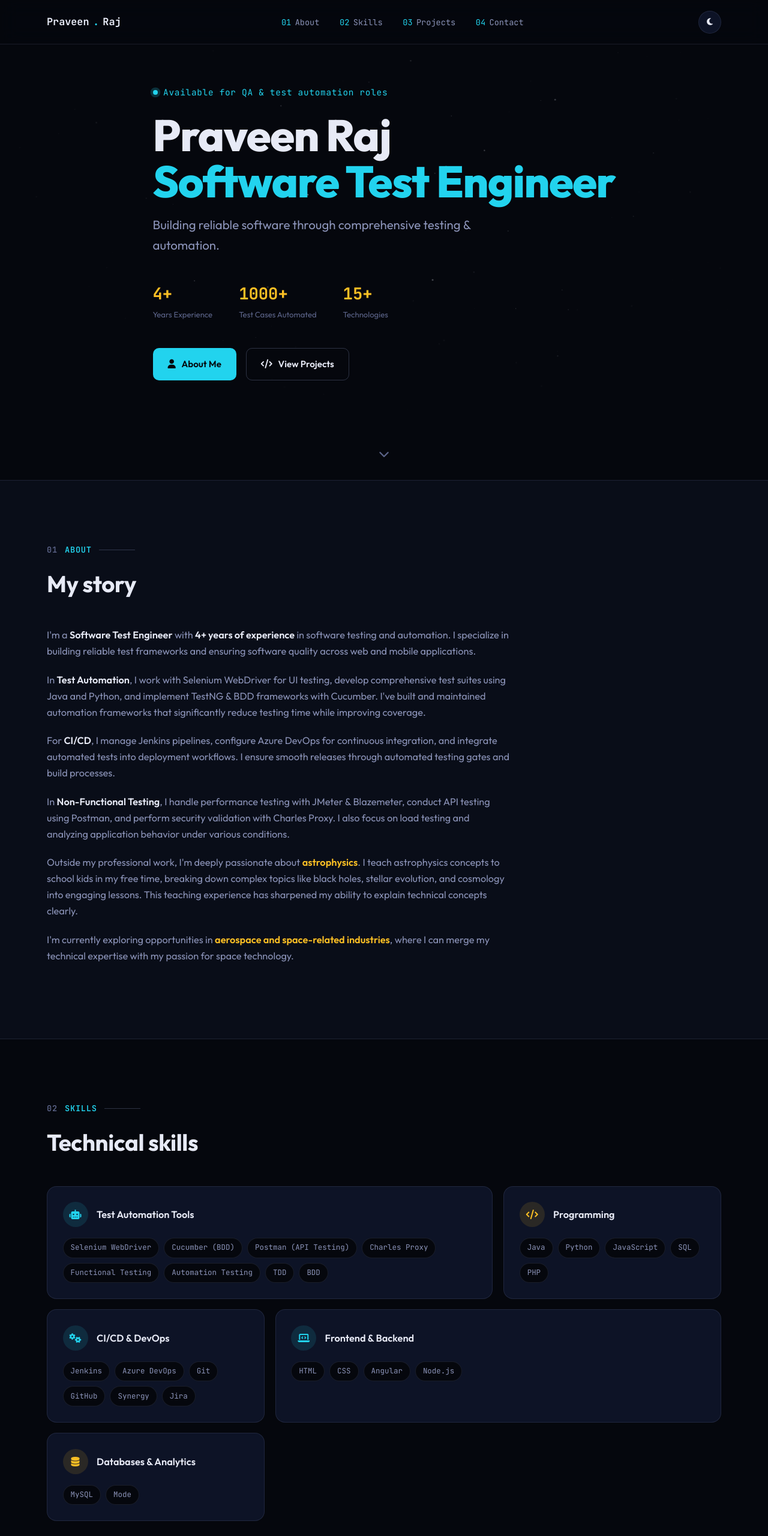
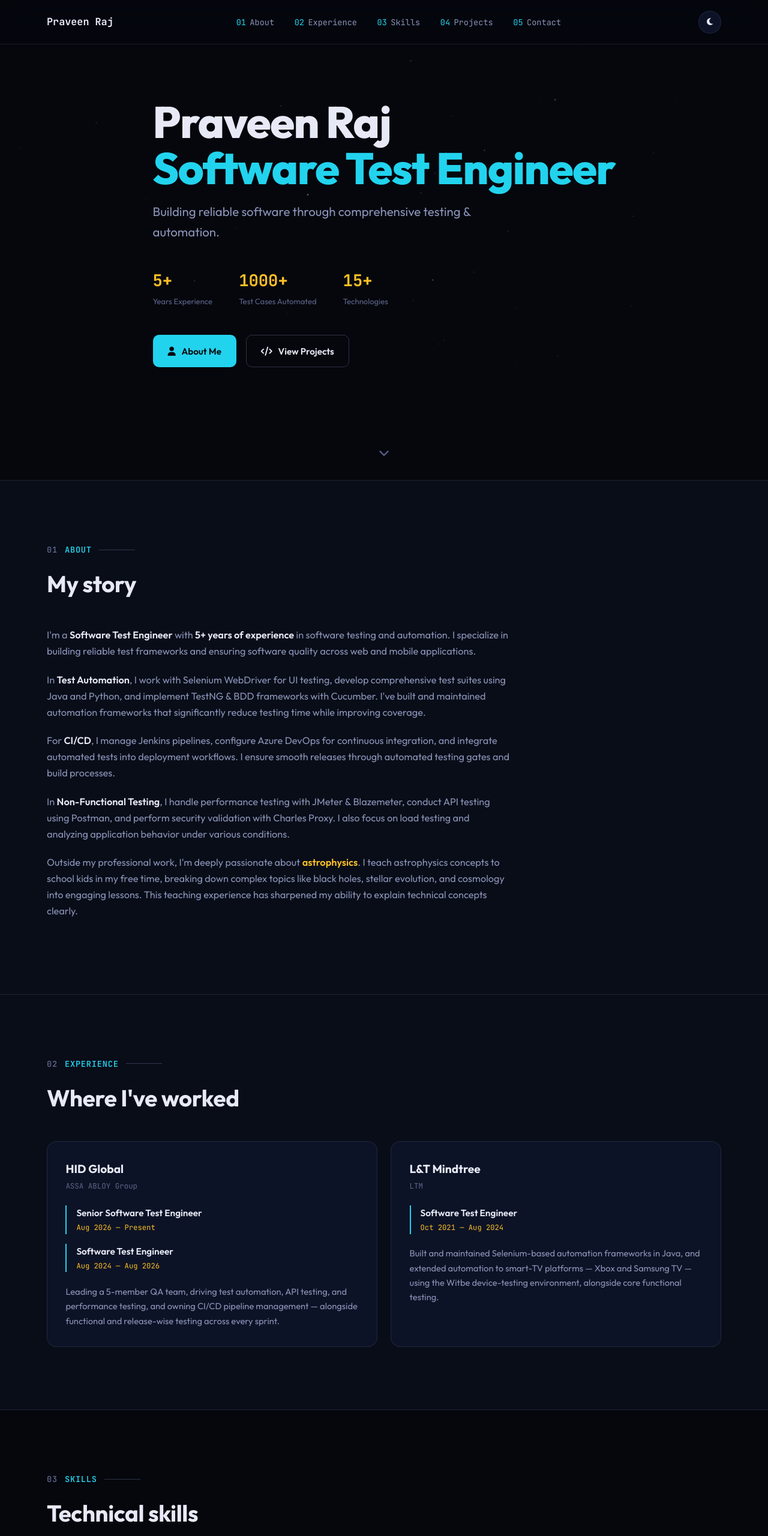
Before and after one commit to PraveenRaj76/PraveenRaj762000.github.io, a plain HTML site: page index.html in a window 1280 px wide. Shown: the top 2560 px of the page at 60% size. Drawn offline with Linux system fonts and the light colour scheme.

Commit message:
Content update: experience section, skills reorg, trimmed copy
- Add a Company Experience section (HID Global / ASSA ABLOY Group,
  L&T Mindtree) between About and Skills, with nav/eyebrow renumbered
  accordingly (01-05).
- Restructure Technical Skills into Automation, API Testing, Performance
  Testing, CI/CD & DevOps (trimmed to Azure DevOps + Jenkins only),
  Tools & Tracking, Programming & Data, and Frontend & Backend - adds
  Playwright, TypeScript, and RestAssured.
- Bump years of experience from 4+ to 5+ (hero stat and About text).
- Remove the hero "Available for QA..." kicker line, the aerospace/space
  industries sentences from About and Contact, and the logo's dot
  separator, per direct request.
- Drop the now-unused hero-kicker CSS.

Co-Authored-By: Claude Sonnet 5 <noreply@anthropic.com>

```diff
--- a/index.html
+++ b/index.html
@@ -160,20 +160,6 @@
 
   .hero-content { position: relative; z-index: 2; }
 
-  .hero-kicker {
-    font-family: var(--mono); font-size: 0.9rem; color: var(--accent);
-    letter-spacing: 0.05em; margin-bottom: 1.25rem; display: flex; align-items: center; gap: 0.6rem;
-  }
-  .hero-kicker .pulse {
-    width: 8px; height: 8px; border-radius: 50%; background: var(--accent);
-    box-shadow: 0 0 0 0 rgba(34,211,238,0.5); animation: pulse 2s infinite;
-  }
-  @keyframes pulse {
-    0% { box-shadow: 0 0 0 0 rgba(34,211,238,0.45); }
-    70% { box-shadow: 0 0 0 8px rgba(34,211,238,0); }
-    100% { box-shadow: 0 0 0 0 rgba(34,211,238,0); }
-  }
-
   .hero h1 {
     font-size: clamp(2.6rem, 6.5vw, 4.6rem);
     font-weight: 800; letter-spacing: -0.02em; line-height: 1.05;
@@ -224,6 +210,23 @@
   .about-story p { color: var(--text-dim); margin-bottom: 1.3rem; font-size: 1.02rem; }
   .about-story .highlight { color: var(--text); font-weight: 600; }
   .about-story .highlight.tag-space { color: var(--accent-2); }
+
+  /* ---------- Experience ---------- */
+  .experience { background: var(--bg-alt); border-bottom: 1px solid var(--border); }
+  .experience-grid { display: grid; grid-template-columns: repeat(2, 1fr); gap: 1.4rem; }
+  .experience-card {
+    background: var(--surface); border: 1px solid var(--border); border-radius: var(--radius-lg);
+    padding: 1.9rem; transition: border-color 0.25s ease, transform 0.25s ease;
+  }
+  .experience-card:hover { border-color: var(--border-strong); transform: translateY(-3px); }
+  .company-header { margin-bottom: 1.3rem; }
+  .company-name { font-size: 1.2rem; font-weight: 700; }
+  .company-group { font-family: var(--mono); font-size: 0.78rem; color: var(--text-faint); margin-top: 0.15rem; }
+  .role-list { display: flex; flex-direction: column; gap: 1rem; margin-bottom: 1.3rem; }
+  .role-item { border-left: 2px solid var(--accent); padding-left: 1rem; }
+  .role-title { font-weight: 600; font-size: 0.96rem; }
+  .role-dates { font-family: var(--mono); font-size: 0.76rem; color: var(--accent-2); margin-top: 0.15rem; }
+  .experience-desc { color: var(--text-dim); font-size: 0.92rem; }
 
   /* ---------- Skills (bento) ---------- */
   .skills-grid {
@@ -319,6 +322,7 @@
     .mobile-menu-btn { display: block; }
     .skills-grid { grid-template-columns: 1fr; }
     .skill-category, .skill-category.wide, .skill-category.narrow { grid-column: span 1; }
+    .experience-grid { grid-template-columns: 1fr; }
     section { padding: 4.5rem 0; }
     .hero-stats { gap: 1.8rem; }
   }
@@ -329,12 +333,13 @@
 
 <header>
   <nav class="container">
-    <a href="#" class="logo">Praveen<span class="dot">.</span>Raj</a>
+    <a href="#" class="logo">Praveen Raj</a>
     <ul class="nav-links">
       <li><a href="#about"><span class="idx">01</span> About</a></li>
-      <li><a href="#skills"><span class="idx">02</span> Skills</a></li>
-      <li><a href="#projects"><span class="idx">03</span> Projects</a></li>
-      <li><a href="#contact"><span class="idx">04</span> Contact</a></li>
+      <li><a href="#experience"><span class="idx">02</span> Experience</a></li>
+      <li><a href="#skills"><span class="idx">03</span> Skills</a></li>
+      <li><a href="#projects"><span class="idx">04</span> Projects</a></li>
+      <li><a href="#contact"><span class="idx">05</span> Contact</a></li>
     </ul>
     <button class="theme-toggle" onclick="toggleTheme()" title="Toggle theme" aria-label="Toggle theme">
       <i class="fas fa-moon"></i>
@@ -345,6 +350,7 @@
   </nav>
   <div class="mobile-nav" id="mobileNav">
     <a href="#about" onclick="toggleMobileMenu()">About</a>
+    <a href="#experience" onclick="toggleMobileMenu()">Experience</a>
     <a href="#skills" onclick="toggleMobileMenu()">Skills</a>
     <a href="#projects" onclick="toggleMobileMenu()">Projects</a>
     <a href="#contact" onclick="toggleMobileMenu()">Contact</a>
@@ -355,12 +361,11 @@
   <section class="hero">
     <canvas id="starfield"></canvas>
     <div class="container hero-content">
-      <p class="hero-kicker"><span class="pulse"></span>Available for QA &amp; test automation roles</p>
       <h1>Praveen Raj<br><span class="accent-word">Software Test Engineer</span></h1>
       <p class="subtitle">Building reliable software through comprehensive testing &amp; automation.</p>
 
       <div class="hero-stats">
-        <div class="stat-item"><span class="stat-number">4+</span><span class="stat-label">Years Experience</span></div>
+        <div class="stat-item"><span class="stat-number">5+</span><span class="stat-label">Years Experience</span></div>
         <div class="stat-item"><span class="stat-number">1000+</span><span class="stat-label">Test Cases Automated</span></div>
         <div class="stat-item"><span class="stat-number">15+</span><span class="stat-label">Technologies</span></div>
       </div>
@@ -378,59 +383,124 @@
       <p class="eyebrow"><span class="num">01</span> About</p>
       <h2 class="section-heading">My story</h2>
       <div class="about-story reveal">
-        <p>I'm a <span class="highlight">Software Test Engineer</span> with <span class="highlight">4+ years of experience</span> in software testing and automation. I specialize in building reliable test frameworks and ensuring software quality across web and mobile applications.</p>
+        <p>I'm a <span class="highlight">Software Test Engineer</span> with <span class="highlight">5+ years of experience</span> in software testing and automation. I specialize in building reliable test frameworks and ensuring software quality across web and mobile applications.</p>
         <p>In <span class="highlight">Test Automation</span>, I work with Selenium WebDriver for UI testing, develop comprehensive test suites using Java and Python, and implement TestNG &amp; BDD frameworks with Cucumber. I've built and maintained automation frameworks that significantly reduce testing time while improving coverage.</p>
         <p>For <span class="highlight">CI/CD</span>, I manage Jenkins pipelines, configure Azure DevOps for continuous integration, and integrate automated tests into deployment workflows. I ensure smooth releases through automated testing gates and build processes.</p>
         <p>In <span class="highlight">Non-Functional Testing</span>, I handle performance testing with JMeter &amp; Blazemeter, conduct API testing using Postman, and perform security validation with Charles Proxy. I also focus on load testing and analyzing application behavior under various conditions.</p>
         <p>Outside my professional work, I'm deeply passionate about <span class="highlight tag-space">astrophysics</span>. I teach astrophysics concepts to school kids in my free time, breaking down complex topics like black holes, stellar evolution, and cosmology into engaging lessons. This teaching experience has sharpened my ability to explain technical concepts clearly.</p>
-        <p>I'm currently exploring opportunities in <span class="highlight tag-space">aerospace and space-related industries</span>, where I can merge my technical expertise with my passion for space technology.</p>
+      </div>
+    </div>
+  </section>
+
+  <section id="experience" class="experience">
+    <div class="container">
+      <p class="eyebrow"><span class="num">02</span> Experience</p>
+      <h2 class="section-heading">Where I've worked</h2>
+      <div class="experience-grid">
+
+        <div class="experience-card reveal">
+          <div class="company-header">
+            <div class="company-name">HID Global</div>
+            <div class="company-group">ASSA ABLOY Group</div>
+          </div>
+          <div class="role-list">
+            <div class="role-item">
+              <div class="role-title">Senior Software Test Engineer</div>
+              <div class="role-dates">Aug 2026 — Present</div>
+            </div>
+            <div class="role-item">
+              <div class="role-title">Software Test Engineer</div>
+              <div class="role-dates">Aug 2024 — Aug 2026</div>
+            </div>
+          </div>
+          <p class="experience-desc">Leading a 5-member QA team, driving test automation, API testing, and performance testing, and owning CI/CD pipeline management — alongside functional and release-wise testing across every sprint.</p>
+        </div>
+
+        <div class="experience-card reveal">
+          <div class="company-header">
+            <div class="company-name">L&amp;T Mindtree</div>
+            <div class="company-group">LTM</div>
+          </div>
+          <div class="role-list">
+            <div class="role-item">
+              <div class="role-title">Software Test Engineer</div>
+              <div class="role-dates">Oct 2021 — Aug 2024</div>
+            </div>
+          </div>
+          <p class="experience-desc">Built and maintained Selenium-based automation frameworks in Java, and extended automation to smart-TV platforms — Xbox and Samsung TV — using the Witbe device-testing environment, alongside core functional testing.</p>
+        </div>
+
       </div>
     </div>
   </section>
 
   <section id="skills" class="skills">
     <div class="container">
-      <p class="eyebrow"><span class="num">02</span> Skills</p>
+      <p class="eyebrow"><span class="num">03</span> Skills</p>
       <h2 class="section-heading">Technical skills</h2>
       <div class="skills-grid">
         <div class="skill-category wide reveal">
-          <div class="category-header"><div class="category-icon"><i class="fas fa-robot"></i></div><h3>Test Automation Tools</h3></div>
+          <div class="category-header"><div class="category-icon"><i class="fas fa-robot"></i></div><h3>Automation</h3></div>
           <div class="skill-list">
-            <span class="skill-tag">Selenium WebDriver</span>
+            <span class="skill-tag">Java</span>
+            <span class="skill-tag">Selenium</span>
+            <span class="skill-tag">Testing</span>
+            <span class="skill-tag">POM</span>
+            <span class="skill-tag">Maven</span>
+            <span class="skill-tag">Playwright</span>
+            <span class="skill-tag">TypeScript</span>
             <span class="skill-tag">Cucumber (BDD)</span>
-            <span class="skill-tag">Postman (API Testing)</span>
-            <span class="skill-tag">Charles Proxy</span>
-            <span class="skill-tag">Functional Testing</span>
-            <span class="skill-tag">Automation Testing</span>
-            <span class="skill-tag">TDD</span>
-            <span class="skill-tag">BDD</span>
           </div>
         </div>
 
         <div class="skill-category narrow reveal">
-          <div class="category-header"><div class="category-icon"><i class="fas fa-code"></i></div><h3>Programming</h3></div>
+          <div class="category-header"><div class="category-icon"><i class="fas fa-plug"></i></div><h3>API Testing</h3></div>
           <div class="skill-list">
-            <span class="skill-tag">Java</span>
-            <span class="skill-tag">Python</span>
-            <span class="skill-tag">JavaScript</span>
-            <span class="skill-tag">SQL</span>
-            <span class="skill-tag">PHP</span>
+            <span class="skill-tag">Postman</span>
+            <span class="skill-tag">RestAssured</span>
+          </div>
+        </div>
+
+        <div class="skill-category narrow reveal">
+          <div class="category-header"><div class="category-icon"><i class="fas fa-tachometer-alt"></i></div><h3>Performance Testing</h3></div>
+          <div class="skill-list">
+            <span class="skill-tag">JMeter</span>
+            <span class="skill-tag">BlazeMeter</span>
+            <span class="skill-tag">Charles Proxy</span>
           </div>
         </div>
 
         <div class="skill-category narrow reveal">
           <div class="category-header"><div class="category-icon"><i class="fas fa-cogs"></i></div><h3>CI/CD &amp; DevOps</h3></div>
           <div class="skill-list">
+            <span class="skill-tag">Azure DevOps</span>
             <span class="skill-tag">Jenkins</span>
-            <span class="skill-tag">Azure DevOps</span>
+          </div>
+        </div>
+
+        <div class="skill-category narrow reveal">
+          <div class="category-header"><div class="category-icon"><i class="fas fa-tasks"></i></div><h3>Tools &amp; Tracking</h3></div>
+          <div class="skill-list">
             <span class="skill-tag">Git</span>
             <span class="skill-tag">GitHub</span>
+            <span class="skill-tag">Jira</span>
             <span class="skill-tag">Synergy</span>
-            <span class="skill-tag">Jira</span>
           </div>
         </div>
 
         <div class="skill-category wide reveal">
+          <div class="category-header"><div class="category-icon"><i class="fas fa-database"></i></div><h3>Programming &amp; Data</h3></div>
+          <div class="skill-list">
+            <span class="skill-tag">Python</span>
+            <span class="skill-tag">JavaScript</span>
+            <span class="skill-tag">SQL</span>
+            <span class="skill-tag">PHP</span>
+            <span class="skill-tag">MySQL</span>
+            <span class="skill-tag">Mode</span>
+          </div>
+        </div>
+
+        <div class="skill-category narrow reveal">
           <div class="category-header"><div class="category-icon"><i class="fas fa-laptop-code"></i></div><h3>Frontend &amp; Backend</h3></div>
           <div class="skill-list">
             <span class="skill-tag">HTML</span>
@@ -439,21 +509,13 @@
             <span class="skill-tag">Node.js</span>
           </div>
         </div>
-
-        <div class="skill-category narrow reveal">
-          <div class="category-header"><div class="category-icon"><i class="fas fa-database"></i></div><h3>Databases &amp; Analytics</h3></div>
-          <div class="skill-list">
-            <span class="skill-tag">MySQL</span>
-            <span class="skill-tag">Mode</span>
-          </div>
-        </div>
       </div>
     </div>
   </section>
 
   <section id="projects" class="projects">
     <div class="container">
-      <p class="eyebrow"><span class="num">03</span> Projects</p>
+      <p class="eyebrow"><span class="num">04</span> Projects</p>
       <h2 class="section-heading">Featured projects</h2>
       <div class="projects-grid">
 
@@ -508,9 +570,9 @@
 
   <section id="contact" class="contact">
     <div class="container">
-      <p class="eyebrow"><span class="num">04</span> Contact</p>
+      <p class="eyebrow"><span class="num">05</span> Contact</p>
       <h2 class="section-heading">Get in touch</h2>
-      <p class="contact-description">I'm always open to discussing new opportunities, especially in QA automation, space technology, or aerospace industries. Let's connect!</p>
+      <p class="contact-description">I'm always open to discussing new opportunities. Let's connect!</p>
       <div class="contact-methods">
         <a href="mailto:praveenraj762000@gmail.com" class="contact-method"><div class="contact-icon"><i class="fas fa-envelope"></i></div><span>Email Me</span></a>
         <a href="https://www.linkedin.com/in/praveenraj76/" class="contact-method" target="_blank"><div class="contact-icon"><i class="fab fa-linkedin-in"></i></div><span>LinkedIn</span></a>
```
